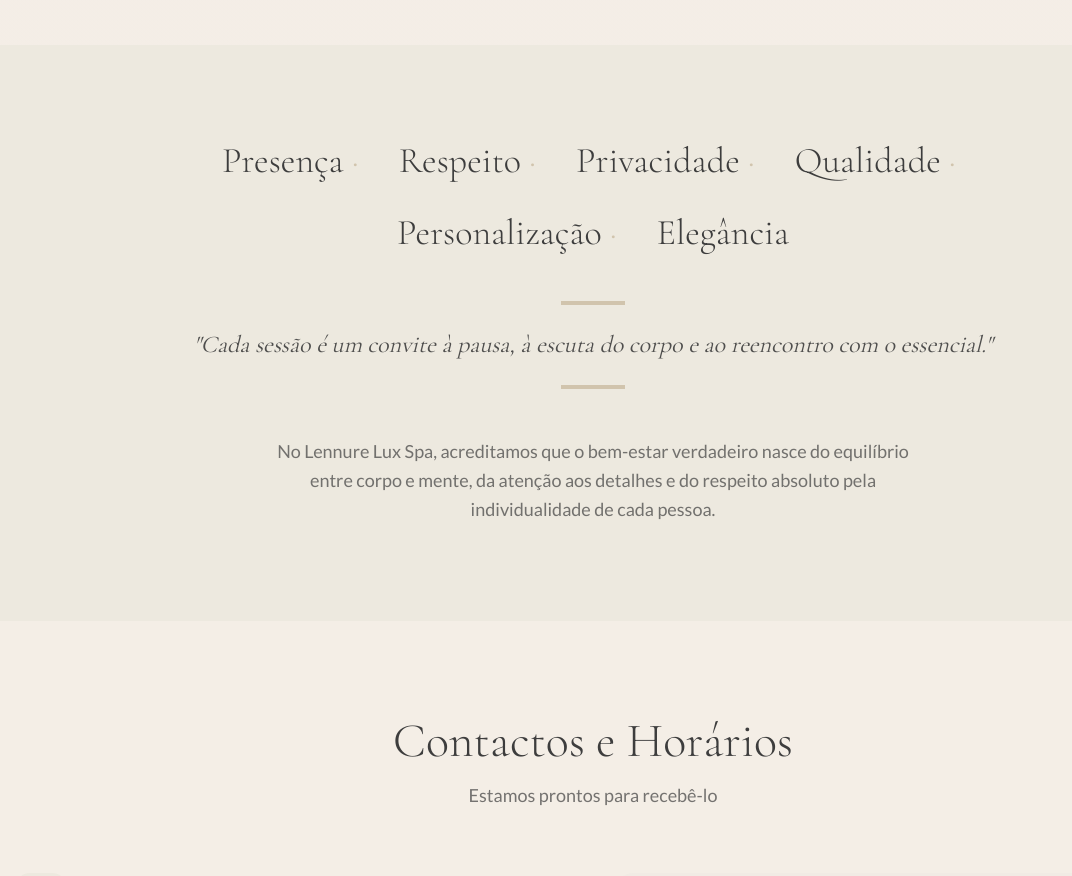
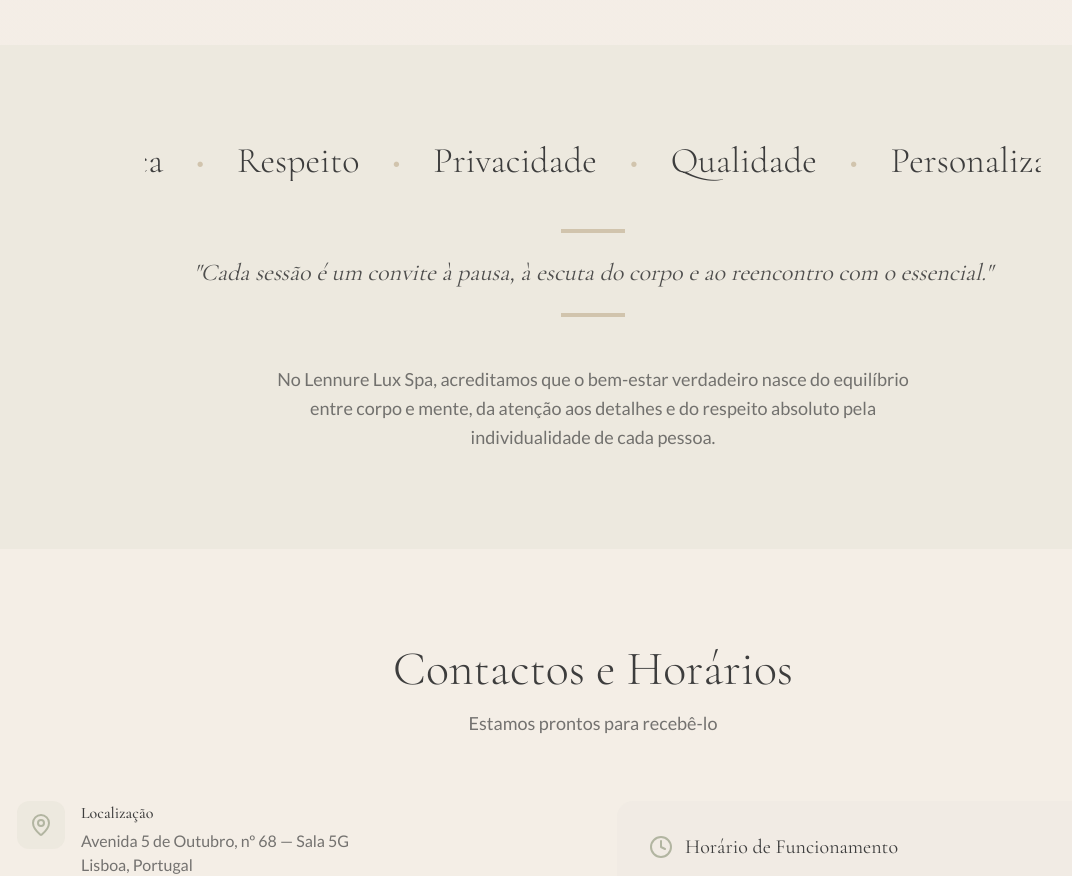
Before and after one commit to gurodrigues92/lennure-luxe-oasis, a React (Vite) app: page / in a window 1280 px wide. Shown: the part 4120-4996 px from the top of the page, without its empty margins (47-1119 px from the left). Built offline with nearby package versions, Linux system fonts and the light colour scheme; the HTML template or start-up script is replaced by a standard one.

Commit message:
Refactor: Animate philosophy values

```diff
--- a/src/components/Philosophy.tsx
+++ b/src/components/Philosophy.tsx
@@ -1,3 +1,5 @@
+import React from 'react';
+
 const Philosophy = () => {
   const values = [
     "Presença",
@@ -12,20 +14,26 @@ const Philosophy = () => {
     <section className="py-24 bg-salvia/10">
       <div className="container mx-auto px-4">
         <div className="max-w-4xl mx-auto text-center space-y-12">
-          {/* Values */}
-          <div className="animate-fade-in">
-            <div className="flex flex-wrap justify-center gap-4 md:gap-8 mb-8">
+          {/* Values - Marquee Infinito */}
+          <div className="overflow-hidden w-full mb-8">
+            <div className="flex animate-marquee gap-8 whitespace-nowrap">
+              {/* Primeira cópia */}
               {values.map((value, index) => (
-                <span
-                  key={index}
-                  className="text-2xl md:text-4xl font-cormorant text-grafite font-light animate-fade-in-up"
-                  style={{ animationDelay: `${index * 100}ms` }}
-                >
-                  {value}
-                  {index < values.length - 1 && (
-                    <span className="text-dourado mx-2">·</span>
-                  )}
-                </span>
+                <React.Fragment key={`first-${index}`}>
+                  <span className="text-2xl md:text-4xl font-cormorant text-grafite font-light">
+                    {value}
+                  </span>
+                  <span className="text-dourado text-2xl md:text-4xl">·</span>
+                </React.Fragment>
+              ))}
+              {/* Segunda cópia para loop perfeito */}
+              {values.map((value, index) => (
+                <React.Fragment key={`second-${index}`}>
+                  <span className="text-2xl md:text-4xl font-cormorant text-grafite font-light">
+                    {value}
+                  </span>
+                  <span className="text-dourado text-2xl md:text-4xl">·</span>
+                </React.Fragment>
               ))}
             </div>
           </div>
--- a/tailwind.config.ts
+++ b/tailwind.config.ts
@@ -119,6 +119,14 @@ export default {
             transform: "scale(1)"
           }
         },
+        "marquee": {
+          "0%": {
+            transform: "translateX(0)"
+          },
+          "100%": {
+            transform: "translateX(-50%)"
+          }
+        },
       },
       animation: {
         "accordion-down": "accordion-down 0.2s ease-out",
@@ -126,6 +134,7 @@ export default {
         "fade-in": "fade-in 0.6s ease-out",
         "fade-in-up": "fade-in-up 0.5s ease-out",
         "scale-in": "scale-in 0.4s ease-out",
+        "marquee": "marquee 30s linear infinite",
       },
     },
   },
```
